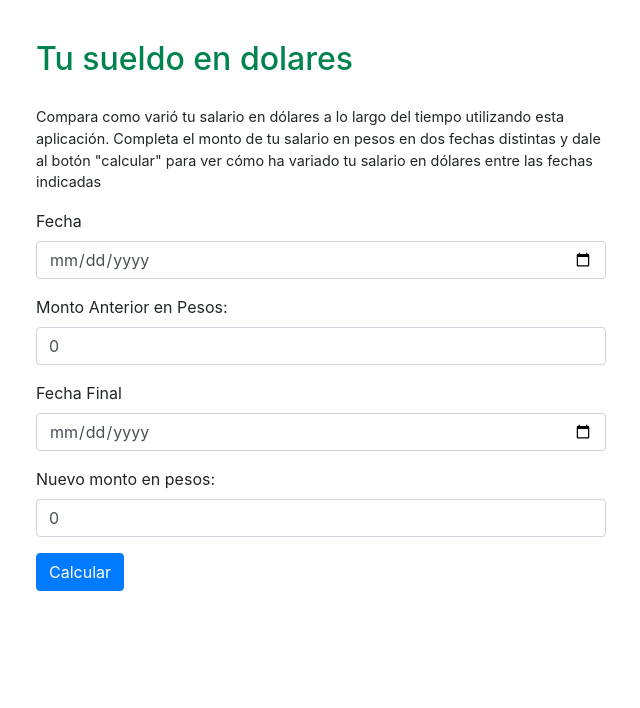
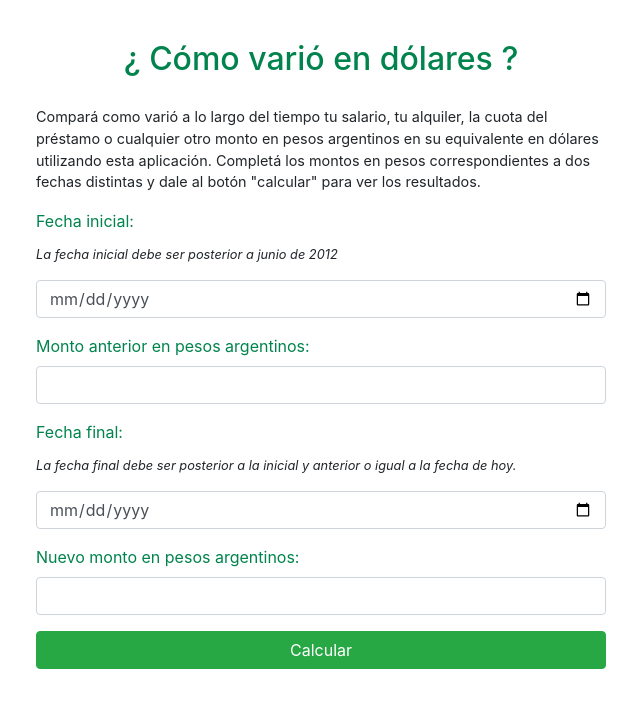
Before and after one commit to LeandroHornos/tu-sueldo-en-dolares, a React (Create React App) app: page / in a window 1280 px wide. Shown: the top 708 px of the page, without its empty margins (304-944 px from the left). Built offline with nearby package versions, Linux system fonts and the light colour scheme.

Commit message:
creo funcion para validar form en query

```diff
--- a/public/index.html
+++ b/public/index.html
@@ -2,7 +2,7 @@
 <html lang="es">
   <head>
     <meta charset="utf-8" />
-    <link rel="icon" href="%PUBLIC_URL%/favicon.ico" />
+    <link rel="icon" href="%PUBLIC_URL%/img/icons/favicon.ico" />
     <meta name="viewport" content="width=device-width, initial-scale=1" />
     <meta name="theme-color" content="#000000" />
     <meta
@@ -24,45 +24,45 @@
       work correctly both with client-side routing and a non-root public URL.
       Learn how to configure a non-root public URL by running `npm run build`.
     -->
-    <link rel="apple-touch-icon" sizes="57x57" href="/img/icons/apple-icon-57x57.png" />
-    <link rel="apple-touch-icon" sizes="60x60" href="/img/icons/apple-icon-60x60.png" />
-    <link rel="apple-touch-icon" sizes="72x72" href="/img/icons/apple-icon-72x72.png" />
-    <link rel="apple-touch-icon" sizes="76x76" href="/img/icons/apple-icon-76x76.png" />
+    <link rel="apple-touch-icon" sizes="57x57" href="%PUBLIC_URL%/img/icons/apple-icon-57x57.png" />
+    <link rel="apple-touch-icon" sizes="60x60" href="%PUBLIC_URL%/img/icons/apple-icon-60x60.png" />
+    <link rel="apple-touch-icon" sizes="72x72" href="%PUBLIC_URL%/img/icons/apple-icon-72x72.png" />
+    <link rel="apple-touch-icon" sizes="76x76" href="%PUBLIC_URL%/img/icons/apple-icon-76x76.png" />
     <link
       rel="apple-touch-icon"
       sizes="114x114"
-      href="/img/icons/apple-icon-114x114.png"
+      href="%PUBLIC_URL%/img/icons/apple-icon-114x114.png"
     />
     <link
       rel="apple-touch-icon"
       sizes="120x120"
-      href="/img/icons/apple-icon-120x120.png"
+      href="%PUBLIC_URL%/img/icons/apple-icon-120x120.png"
     />
     <link
       rel="apple-touch-icon"
       sizes="144x144"
-      href="/img/icons/apple-icon-144x144.png"
+      href="%PUBLIC_URL%/img/icons/apple-icon-144x144.png"
     />
     <link
       rel="apple-touch-icon"
       sizes="152x152"
-      href="/img/icons/apple-icon-152x152.png"
+      href="%PUBLIC_URL%/img/icons/apple-icon-152x152.png"
     />
     <link
       rel="apple-touch-icon"
       sizes="180x180"
-      href="/img/icons/apple-icon-180x180.png"
+      href="%PUBLIC_URL%/img/icons/apple-icon-180x180.png"
     />
     <link
       rel="icon"
       type="image/png"
       sizes="192x192"
-      href="/img/icons/android-icon-192x192.png"
+      href="%PUBLIC_URL%/img/icons/android-icon-192x192.png"
     />
-    <link rel="icon" type="image/png" sizes="32x32" href="/img/icons/favicon-32x32.png" />
-    <link rel="icon" type="image/png" sizes="96x96" href="/img/icons/favicon-96x96.png" />
-    <link rel="icon" type="image/png" sizes="16x16" href="/img/icons/favicon-16x16.png" />
-    <link rel="manifest" href="/manifest.json" />
+    <link rel="icon" type="image/png" sizes="32x32" href="%PUBLIC_URL%/img/icons/favicon-32x32.png" />
+    <link rel="icon" type="image/png" sizes="96x96" href="%PUBLIC_URL%/img/icons/favicon-96x96.png" />
+    <link rel="icon" type="image/png" sizes="16x16" href="%PUBLIC_URL%/img/icons/favicon-16x16.png" />
+    <link rel="manifest" href="%PUBLIC_URL%/manifest.json" />
     <meta name="msapplication-TileColor" content="#ffffff" />
     <meta name="msapplication-TileImage" content="/img/icons/ms-icon-144x144.png" />
     <title>Como vario en dolares</title>
--- a/src/App.css
+++ b/src/App.css
@@ -38,3 +38,11 @@ p {
 .txt-color-1 {
   color: var(--color-1);
 }
+.form-label {
+  color: var(--color-1);
+}
+
+.form-text {
+  font-size: 0.8em;
+  font-style: oblique;
+}
--- a/src/Components/Query.jsx
+++ b/src/Components/Query.jsx
@@ -5,8 +5,8 @@ import { useHistory } from "react-router-dom";
 const Query = (props) => {
   const history = useHistory();
   //State
-  const [oldAmmount, setOldAmmount] = useState(0);
-  const [newAmmount, setNewAmmount] = useState(0);
+  const [oldAmmount, setOldAmmount] = useState("");
+  const [newAmmount, setNewAmmount] = useState("");
   const [oldDate, setOldDate] = useState("");
   const [newDate, setNewDate] = useState("");
   const [msgs, setMsgs] = useState([]);
@@ -21,12 +21,16 @@ const Query = (props) => {
     };
   };
 
-  const validateQuery = (query) => {
-    return { isValid: true, errors: [] };
+  const validateForm = () => {
+    let isValid = true;
+
+    return { isValid, errors: [] };
   };
 
   const handleSubmit = () => {
+    const { isValid, errors } = validateForm();
     //
+    if (isValid) {
       const query = {
         oldAmmount: parseFloat(oldAmmount),
         newAmmount: parseFloat(newAmmount),
@@ -34,11 +38,7 @@ const Query = (props) => {
         newDate: formatDate(newDate),
         date: new Date(),
       };
-
-    const { isValid, errors } = validateQuery(query);
       console.log(query);
-
-    if (isValid) {
       props.setQuery(query);
       history.push("/results");
     } else {
@@ -52,18 +52,24 @@ const Query = (props) => {
         <div className="col-md-3"></div>
         <div className="col-md-6">
           <div className="cont">
-            <h1 className="txt-color-1">Tu sueldo en dolares</h1>
+            <h1 className="txt-color-1 text-center">
+              ¿ Cómo varió en dólares ?
+            </h1>
             <p>
-              Compara como varió tu salario en dólares a lo largo del tiempo
-              utilizando esta aplicación. Completa el monto de tu salario en
-              pesos en dos fechas distintas y dale al botón "calcular" para ver
-              cómo ha variado tu salario en dólares entre las fechas indicadas
+              Compará como varió a lo largo del tiempo tu salario, tu alquiler,
+              la cuota del préstamo o cualquier otro monto en pesos argentinos
+              en su equivalente en dólares utilizando esta aplicación. Completá
+              los montos en pesos correspondientes a dos fechas distintas y dale
+              al botón "calcular" para ver los resultados.
             </p>
             <form>
               <div className="mb-3">
                 <label htmlFor="old-date" className="form-label">
-                  Fecha
+                  Fecha inicial:
                 </label>
+                <p className="form-text">
+                  La fecha inicial debe ser posterior a junio de 2012
+                </p>
                 <input
                   type="date"
                   className="form-control"
@@ -77,7 +83,7 @@ const Query = (props) => {
 
               <div className="mb-3">
                 <label htmlFor="old-ammount" className="form-label">
-                  Monto Anterior en Pesos:
+                  Monto anterior en pesos argentinos:
                 </label>
                 <input
                   type="number"
@@ -92,8 +98,12 @@ const Query = (props) => {
 
               <div className="mb-3">
                 <label htmlFor="new-date" className="form-label">
-                  Fecha Final
+                  Fecha final:
                 </label>
+                <p className="form-text">
+                  La fecha final debe ser posterior a la inicial y anterior o
+                  igual a la fecha de hoy.
+                </p>
                 <input
                   type="date"
                   className="form-control"
@@ -107,7 +117,7 @@ const Query = (props) => {
 
               <div className="mb-3">
                 <label htmlFor="new-ammount" className="form-label">
-                  Nuevo monto en pesos:
+                  Nuevo monto en pesos argentinos:
                 </label>
                 <input
                   type="number"
@@ -122,7 +132,7 @@ const Query = (props) => {
 
               <button
                 type="submit"
-                className="btn btn-primary"
+                className="btn btn-success btn-block"
                 onClick={(e) => {
                   e.preventDefault();
                   handleSubmit();
```
Lines whose indentation alone changed are shown as unchanged.
